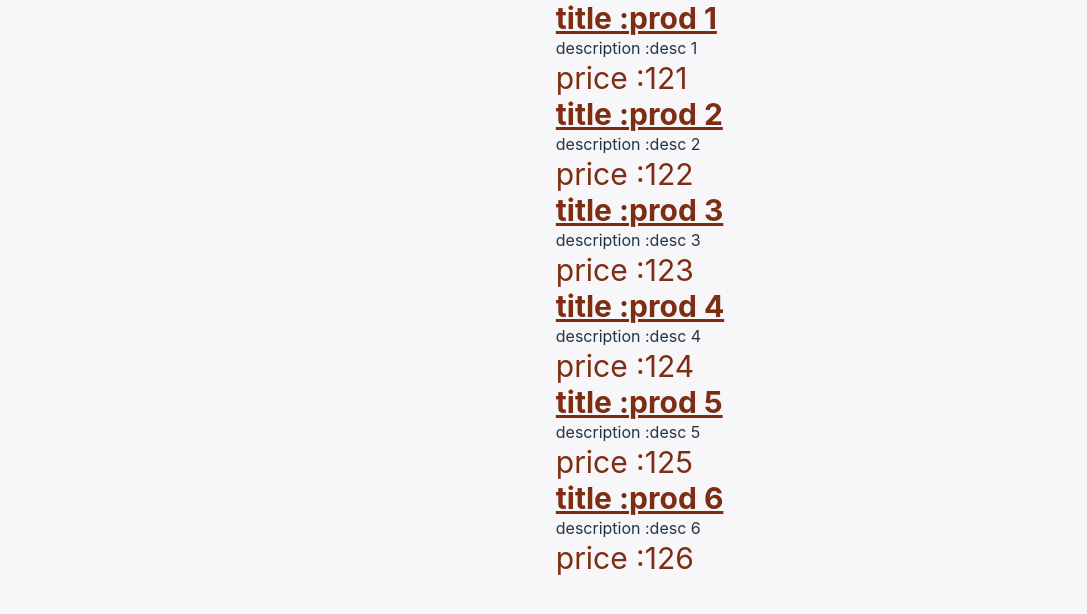
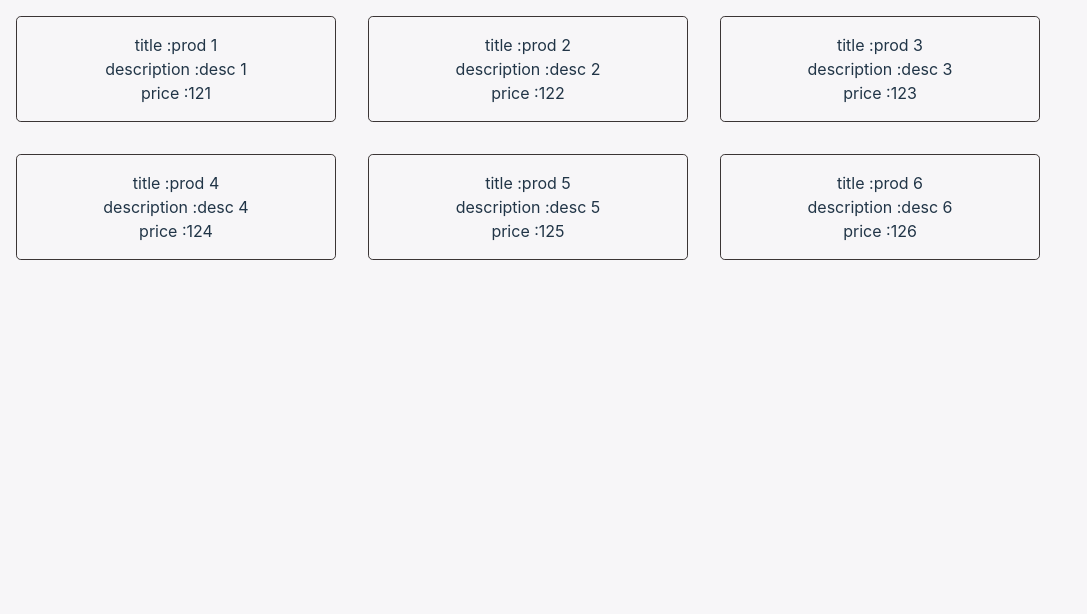
Before and after one commit to EsrafilElahi/vite-react-query, a React (Vite) app: page /products in a window 1280 px wide. Shown: the top 614 px of the page, without its empty margins (0-1087 px from the left). Built offline with nearby package versions, Linux system fonts and the light colour scheme.

Commit message:
keep coding...

```diff
--- a/src/components/ProductItem.jsx
+++ b/src/components/ProductItem.jsx
@@ -1,11 +1,17 @@
 import React from 'react'
+import styles from '../styles/productItem.module.css';
+import { useNavigate } from 'react-router-dom';
+
 
 const ProductItem = ({ product }) => {
+
+  const navigate = useNavigate();
+
   return (
-    <div>
-      <h2 className='text-3xl text-orange-900 font-bold underline'>title :{product.title}</h2>
+    <div className={styles.div} onClick={() => navigate(`/products/${product.id}`)}>
+      <h2>title :{product.title}</h2>
       <h4>description :{product.desc}</h4>
-      <span className='text-3xl text-orange-900'>price :{product.price}</span>
+      <span>price :{product.price}</span>
     </div>)
 }
 
--- a/src/pages/Products.jsx
+++ b/src/pages/Products.jsx
@@ -1,7 +1,7 @@
 import React, { useLayoutEffect } from 'react'
 import { useBeforeUnload, useNavigate, createBrowserRouter, RouterProvider } from "react-router-dom";
 import ProductItem from '../components/ProductItem';
-
+import styles from '../styles/products.module.css'
 
 const Products = (props) => {
   const { title } = props
@@ -46,7 +46,7 @@ const Products = (props) => {
   ]
 
   return (
-    <div>
+    <div className={styles.products}>
       {prods.map(product => (
         <ProductItem key={product.id} product={product} />
       ))}
--- /dev/null
+++ b/src/styles/productItem.module.css
@@ -0,0 +1,12 @@
+.div {
+  border: 1px solid rgb(59, 53, 53);
+  padding: 1rem;
+  margin: 1rem;
+  border-radius: 0.3rem;
+  cursor: pointer;
+  width: 20rem;
+  display: flex;
+  flex-direction: column;
+  justify-content: center;
+  align-items: center;
+}
--- /dev/null
+++ b/src/styles/products.module.css
@@ -0,0 +1,6 @@
+.products {
+  display: flex;
+  flex-wrap: wrap;
+  justify-content: flex-start;
+  align-items: center;
+}
```
